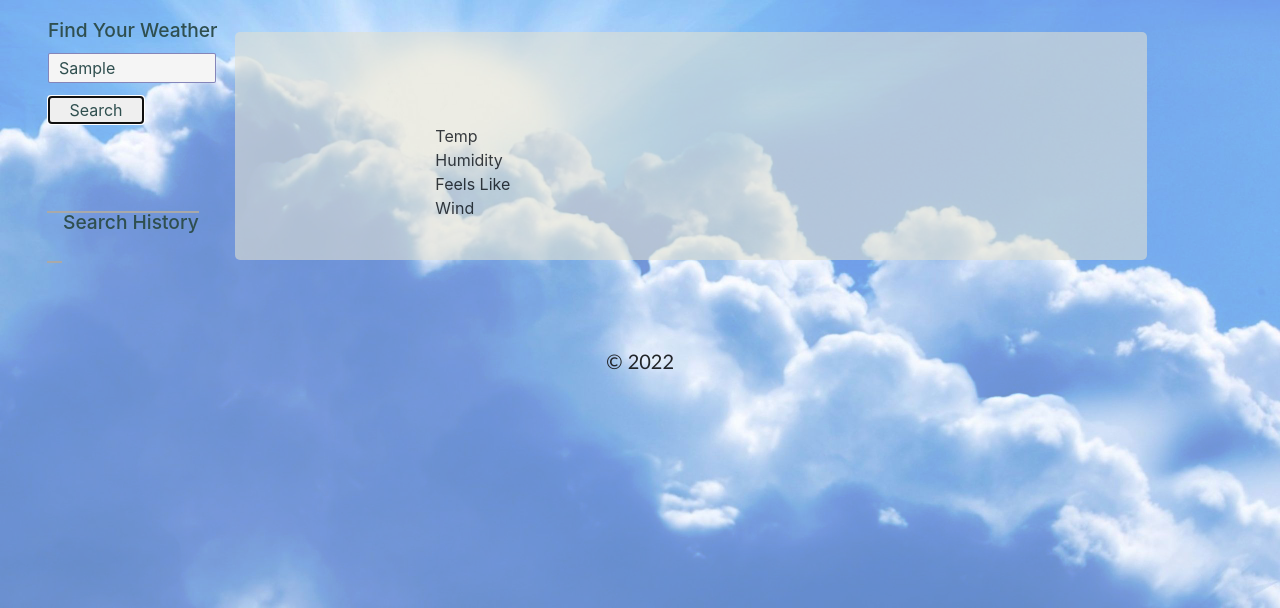
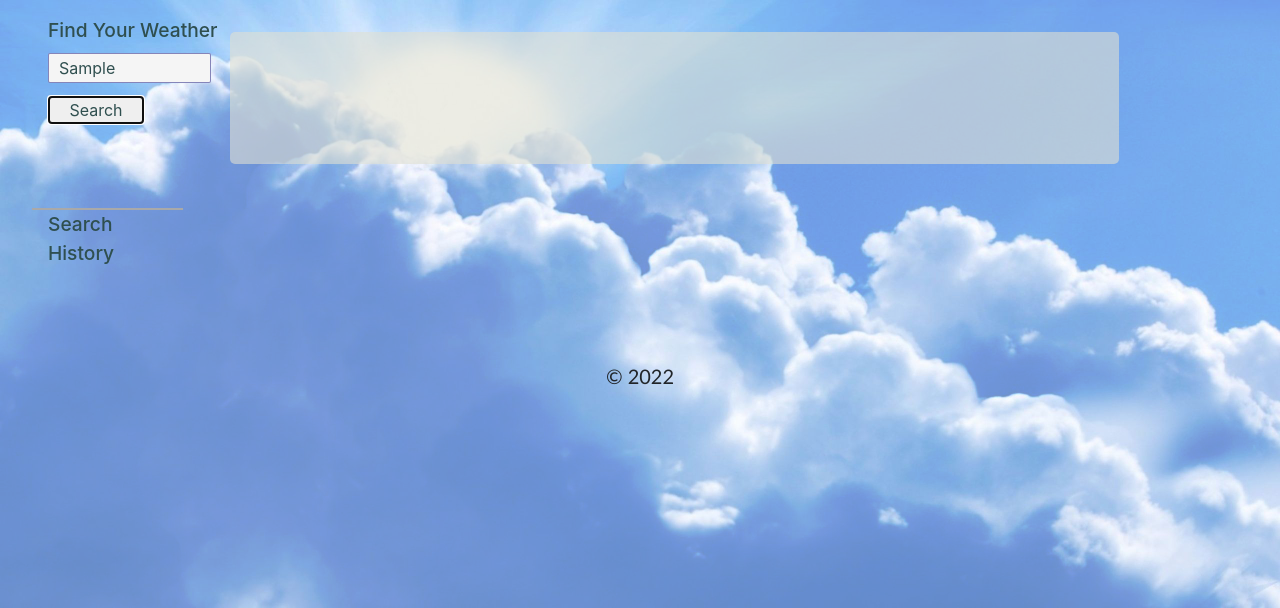
Before and after one commit to jlamb88/WeatherApp-serverAPI, a website: page index.html in a window 1280 px wide. Both pictures are taken after typing "Sample" into the empty fields and a click on the button "Search". Shown: the part 192-800 px from the top of the page. Drawn offline with nearby package versions, Linux system fonts and the light colour scheme; no server answers.

Commit message:
formatting issues fixed

```diff
--- a/assets/javascript/script.js
+++ b/assets/javascript/script.js
@@ -24,6 +24,7 @@ function weatherSearch(loc) {
   $('future').empty()
   $('#city-icon').empty()
   $('today-date').empty()
+  $('heading').empty()
   $('#srch-list').empty()
 
   fetch(fetchAPI) //test JSON: "./assets/test.JSON"
@@ -61,6 +62,7 @@ function weatherSearch(loc) {
 
       $('#city-icon').append(`<h3 id="city-loc"> ${weather.city} </h3><div class="mb-3"><img src="http://openweathermap.org/img/wn/${weather.icon}@2x.png" id="now-icon" alt="weather now icon"></div><h1>${weather.details}</h1>`)
       $('today-date').append(`<strong>${formatDt}</strong>`)
+      $('heading').append('<ul><li>Temp</li><li>Humidity</li><li>Feels Like</li><li>Wind</li></ul>')
       $('#data').append(
         `<li>${temp}<sup>o</sup></li><li>${weather.humidity}%</li><li>${heatIndex}<sup>o</sup></li><li>${wind} mph</li>`
       );
@@ -101,16 +103,15 @@ function weatherSearch(loc) {
 
       }
 
-      let srchHist = localStorage.getItem("history") || "[]"
+      let srchHist = localStorage.getItem("loc-hist") || "[]"
       srchHist = JSON.parse(srchHist)
       if (!srchHist.includes(weather.city)) {
         srchHist.unshift(weather.city)
       }
-      localStorage.setItem("history", JSON.stringify(srchHist));
-      console.log(srchHist)
+      localStorage.setItem("loc-hist", JSON.stringify(srchHist));
+
 
       for (const history of srchHist) {
-        console.log(history)
         list = $("<li>", {
           html: `${history}`
         })
--- a/index.html
+++ b/index.html
@@ -7,14 +7,10 @@
   <meta http-equiv="X-UA-Compatible" content="ie=edge" />
   <title>Weather Now!</title>
   <link rel="stylesheet" href="./assets/css/reset.css">
-
   <link rel="stylesheet" href="https://stackpath.bootstrapcdn.com/bootstrap/4.3.1/css/bootstrap.min.css">
-
   <link rel="stylesheet" href="https://use.fontawesome.com/releases/v5.8.1/css/all.css"
     integrity="sha384-50oBUHEmvpQ+1lW4y57PTFmhCaXp0ML5d60M1M7uH2+nqUivzIebhndOJK28anvf" crossorigin="anonymous">
-
   <link rel="stylesheet" href="https://fonts.googleapis.com/css?family=Open+Sans&display=swap">
-
   <link rel="stylesheet" href="./assets/css/style.css">
 </head>
 
@@ -25,15 +21,14 @@
     <h2>Weather Now</h2>
   </header>
 
-  <main class="container-fluid">
-    <section class="row">
+  <main class="container-fluid row">
       <search class="col-2">
         <current-search class="row pl-3">
           <label>Find Your Weather</label>
           <input type="search" placeholder=" Enter city or zip" id="search-box">
           <button id="search-btn">Search</button>
         </current-search>
-        <search-history class="col pl-3">
+        <search-history class="row pl-3">
           <label class='mb-2'>Search History</label></br>
           <ul id="srch-list">
           </ul>
@@ -49,12 +44,7 @@
             </today-date>
             <section class="row">
               <heading class="col-2 pl-2 ml-4">
-                <ul>
-                  <li>Temp</li>
-                  <li>Humidity</li>
-                  <li>Feels Like</li>
-                  <li>Wind</li>
-                </ul>
+
               </heading>
               <dataCon class="col-2">
                 <ul id="data"></ul>
@@ -69,7 +59,6 @@
         <future class="row cols-5">
         </future>
       </weather-info>
-    </section>
   </main>
 
   <footer class="footer">
```
